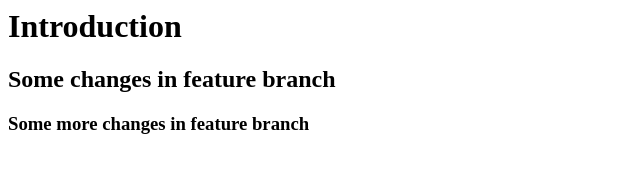
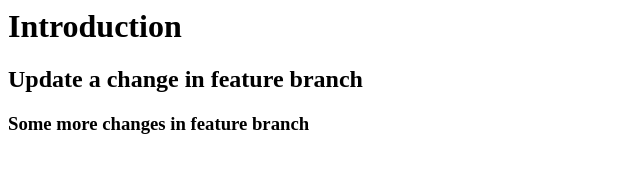
Before and after one commit to shoshinpath/test_proj1, a plain HTML site: page index.html in a window 1280 px wide. Shown: the whole page, without its empty margins (0-640 px from the left). Drawn offline with Linux system fonts and the light colour scheme.

Commit message:
Update in feature branch

```diff
--- a/index.html
+++ b/index.html
@@ -1,3 +1,3 @@
 <h1> Introduction </h1>
-<h2> Some changes in feature branch </h2>
+<h2> Update a change in feature branch </h2>
 <h3> Some more changes in feature branch </h3>
```
